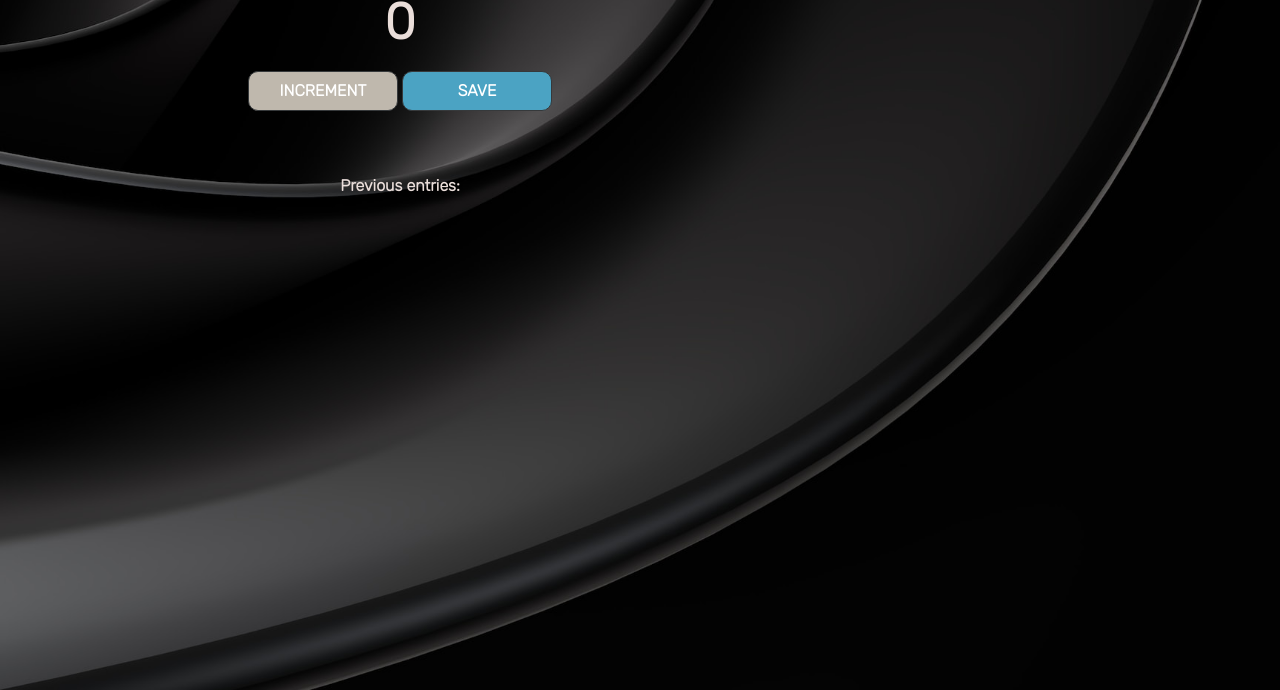
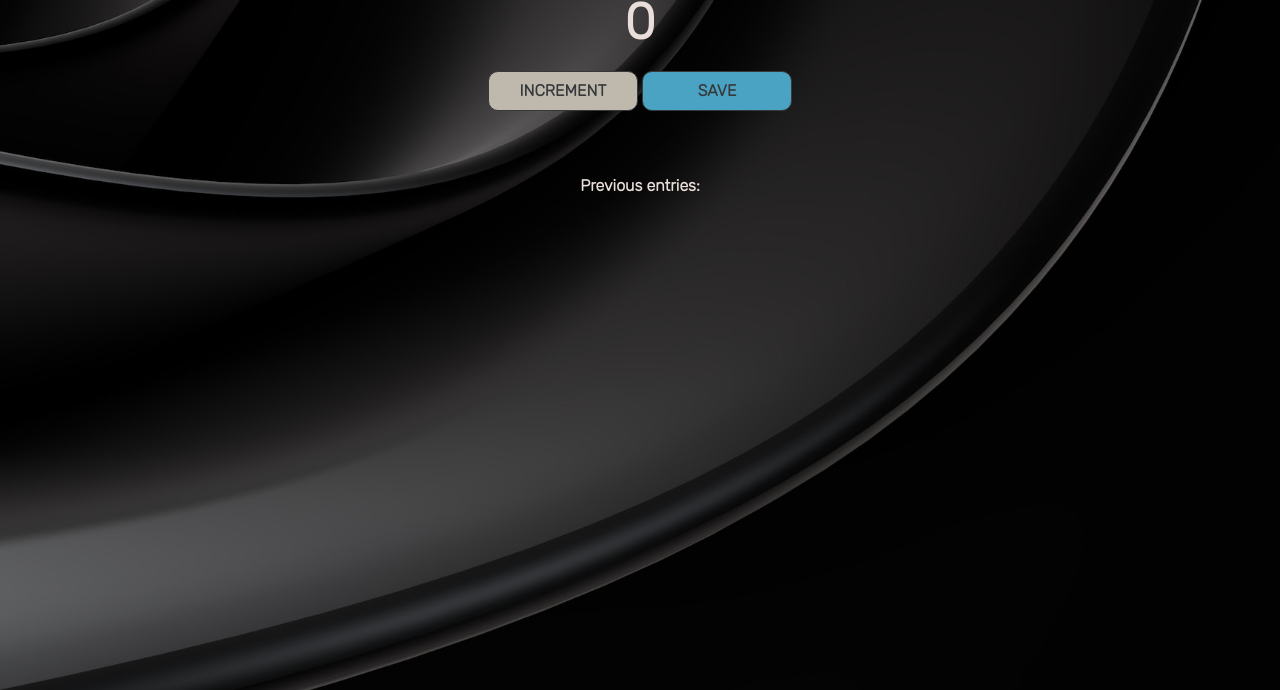
Before and after one commit to quadilious/PeopleCounter, a plain HTML site: page index.html in a window 1280 px wide. Shown: the part 110-800 px from the top of the page. Drawn offline with nearby package versions, Linux system fonts and the light colour scheme.

Commit message:
Update index.css

```diff
--- a/index.css
+++ b/index.css
@@ -24,7 +24,7 @@ button {
     border: 1px solid #36393B;
     padding-top: 10px;
     padding-bottom: 10px;
-    color: white;
+    color: 36393B;
     font-weight: bold;
     width: 150px;
     margin-bottom: 50px;
@@ -41,4 +41,5 @@ button {
 
 #page {
     max-width: 100vh;
+    margin: auto auto;
 }
```
